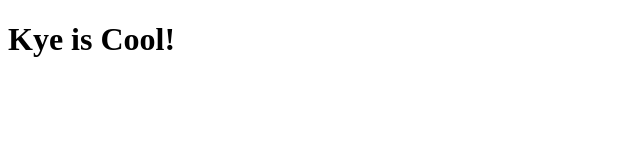
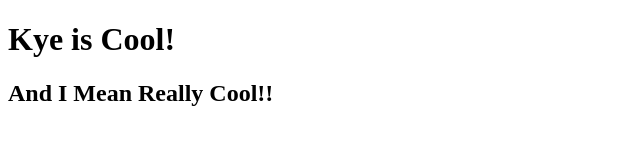
Before and after one commit to calebtd/DevTeam, a plain HTML site: page index2.html in a window 1280 px wide. Shown: the whole page, without its empty margins (0-640 px from the left). Drawn offline with Linux system fonts and the light colour scheme.

Commit message:
second Commit

```diff
--- a/index2.html
+++ b/index2.html
@@ -7,5 +7,6 @@
 </head>
 <body>
     <h1>Kye is Cool!</h1>
+    <h2>And I Mean Really Cool!!</h2>
 </body>
 </html>
```
